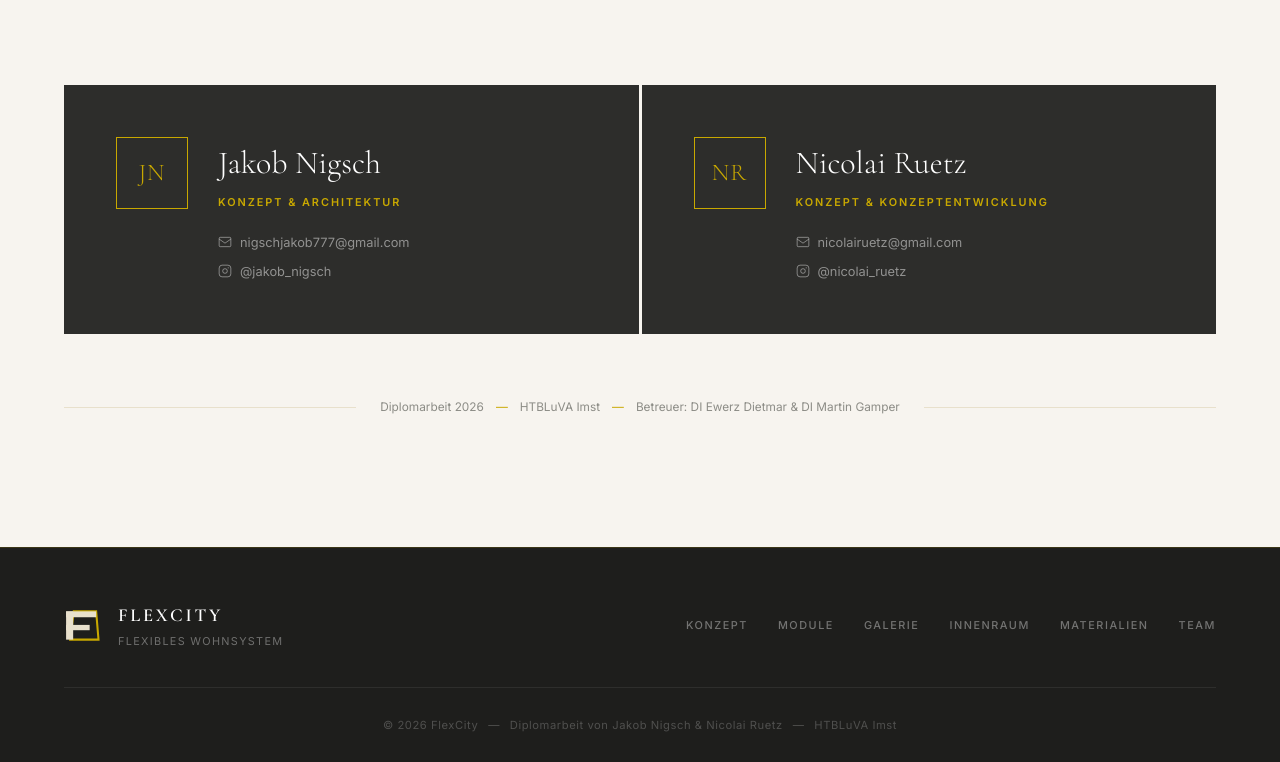
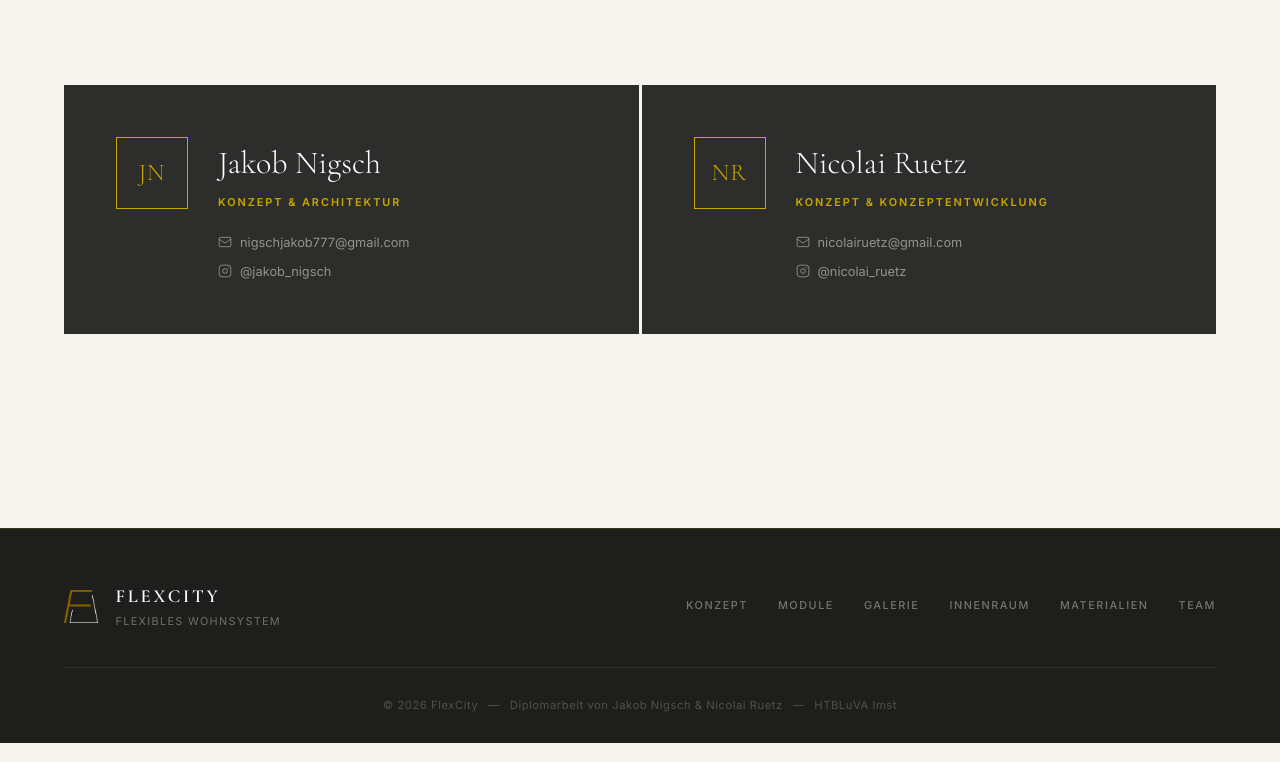
Before and after one commit to fabianruetz/flexcity, a website: page index.html in a window 1280 px wide. Shown: the part 8261-9023 px from the top of the page. Drawn offline with nearby package versions, Linux system fonts and the light colour scheme.

Commit message:
text änderung

```diff
--- a/index.html
+++ b/index.html
@@ -483,17 +483,6 @@
                 </div>
             </div>
 
-            <div class="team__school reveal">
-                <div class="team__school-line"></div>
-                <div class="team__school-info">
-                    <span>Diplomarbeit 2026</span>
-                    <span class="sep" aria-hidden="true">—</span>
-                    <span>HTBLuVA Imst</span>
-                    <span class="sep" aria-hidden="true">—</span>
-                    <span>Betreuer: DI Ewerz Dietmar &amp; DI Martin Gamper</span>
-                </div>
-                <div class="team__school-line"></div>
-            </div>
         </div>
     </section>
 
@@ -504,12 +493,7 @@
         <div class="container">
             <div class="footer__inner">
                 <div class="footer__brand">
-                    <svg width="36" height="33" viewBox="0 0 60 56" fill="none" aria-hidden="true">
-                        <polygon points="16,4 54,4 58,52 10,52" fill="none" stroke="#C8A800" stroke-width="3.5" stroke-linejoin="miter"/>
-                        <rect x="3" y="4" width="12" height="48" fill="#E8E0CC"/>
-                        <rect x="3" y="4" width="51" height="10" fill="#E8E0CC"/>
-                        <rect x="3" y="27" width="40" height="9" fill="#E8E0CC"/>
-                    </svg>
+                    <img src="Logo/logo-fc-gold.png" alt="FlexCity Logo" class="logo-img logo-img--footer">
                     <div>
                         <div class="footer__title">FLEXCITY</div>
                         <div class="footer__subtitle">Flexibles Wohnsystem</div>
--- a/styles.css
+++ b/styles.css
@@ -200,6 +200,10 @@ ul { list-style: none; }
     width: auto;
     display: block;
     filter: invert(1) hue-rotate(180deg);
+}
+
+.logo-img--footer {
+    height: 33px;
 }
 
 .nav__logo-text {
```
